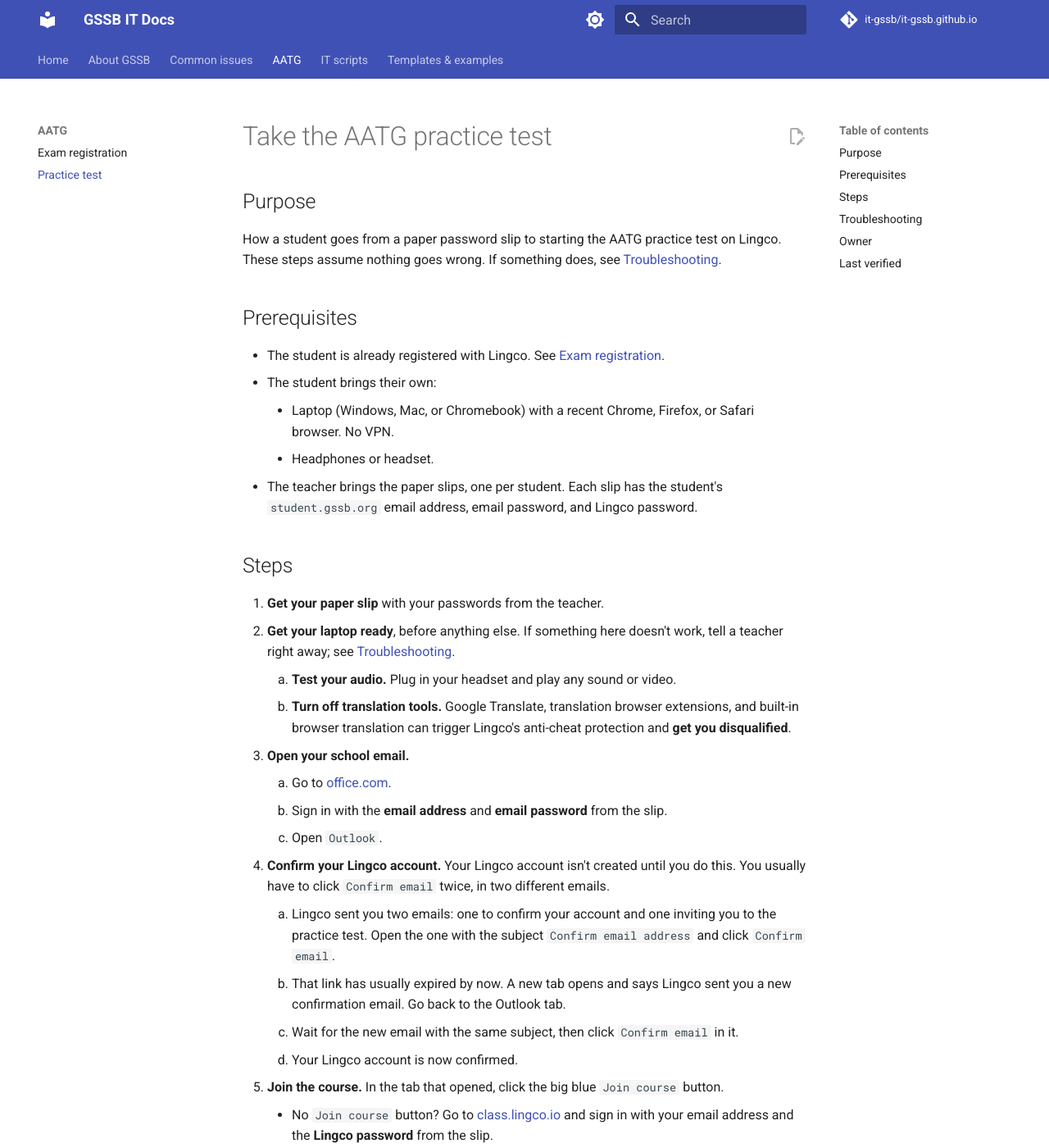
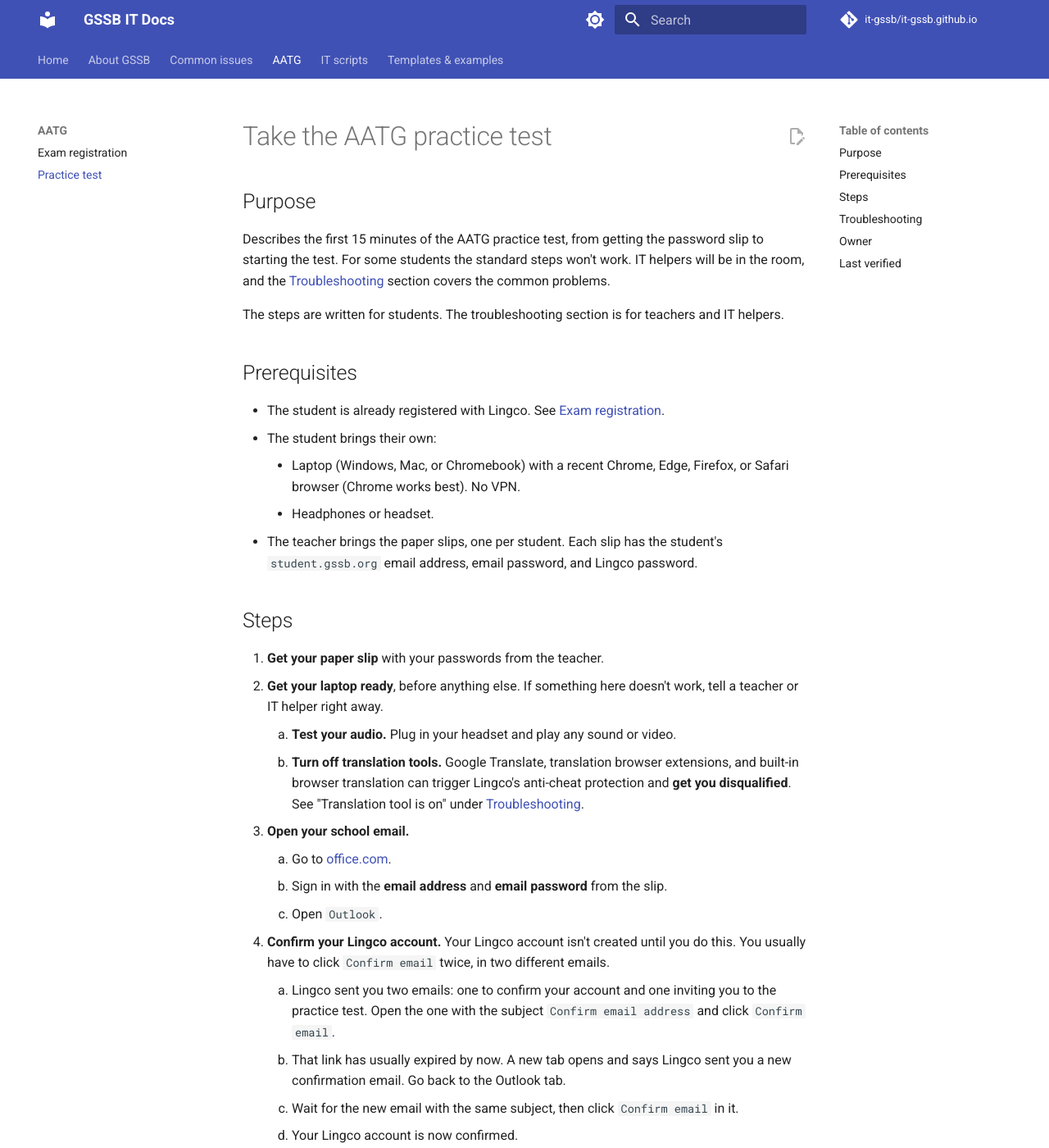
Before and after one commit to it-gssb/it-gssb.github.io, an MkDocs documentation site: the page built from docs/aatg/practice-test.md, in a window 1280 px wide and 1400 px high. Shown: the whole window at 82% size. Built offline with MkDocs 1.6.1 and Material for MkDocs 9.7.7, drawn with Linux system fonts in a browser that asks for light colours; comment, search, counter and statistics services are not loaded; some of the changed text lies outside the part shown.

Commit message:
Update AATG practice test docs and allow names in last verified (#17)
* update AATG practice test docs and allow names in last verified

* remove pr-description.md

```diff
--- a/docs/aatg/practice-test.md
+++ b/docs/aatg/practice-test.md
@@ -2,17 +2,21 @@
 
 ## Purpose
 
-How a student goes from a paper password slip to starting the AATG
-practice test on Lingco. These steps assume nothing goes wrong. If
-something does, see [Troubleshooting](#troubleshooting).
+Describes the first 15 minutes of the AATG practice test, from getting the
+password slip to starting the test. For some students the standard steps
+won't work. IT helpers will be in the room, and the
+[Troubleshooting](#troubleshooting) section covers the common problems.
+
+The steps are written for students. The troubleshooting section is for
+teachers and IT helpers.
 
 ## Prerequisites
 
 - The student is already registered with Lingco. See
   [Exam registration](index.md).
 - The student brings their own:
-    - Laptop (Windows, Mac, or Chromebook) with a recent Chrome, Firefox,
-      or Safari browser. No VPN.
+    - Laptop (Windows, Mac, or Chromebook) with a recent Chrome, Edge,
+      Firefox, or Safari browser (Chrome works best). No VPN.
     - Headphones or headset.
 - The teacher brings the paper slips, one per student. Each slip has the
   student's `student.gssb.org` email address, email password, and Lingco
@@ -22,13 +26,14 @@ something does, see [Troubleshooting](#troubleshooting).
 
 1. **Get your paper slip** with your passwords from the teacher.
 2. **Get your laptop ready**, before anything else. If something here
-   doesn't work, tell a teacher right away; see
-   [Troubleshooting](#troubleshooting).
+   doesn't work, tell a teacher or IT helper right away.
     1. **Test your audio.** Plug in your headset and play any sound or
        video.
     2. **Turn off translation tools.** Google Translate, translation
        browser extensions, and built-in browser translation can trigger
-       Lingco's anti-cheat protection and **get you disqualified**.
+       Lingco's anti-cheat protection and **get you disqualified**. See
+       "Translation tool is on" under
+       [Troubleshooting](#troubleshooting).
 3. **Open your school email.**
     1. Go to [office.com](https://www.office.com/).
     2. Sign in with the **email address** and **email password** from the
@@ -46,11 +51,11 @@ something does, see [Troubleshooting](#troubleshooting).
     3. Wait for the new email with the same subject, then click
        `Confirm email` in it.
     4. Your Lingco account is now confirmed.
-5. **Join the course.** In the tab that opened, click the big blue
-   `Join course` button.
-    - No `Join course` button? Go to
-      [class.lingco.io](https://class.lingco.io/) and sign in with your
-      email address and the **Lingco password** from the slip.
+5. **Join the course.** In the tab that opened when you clicked
+   `Confirm email` the second time, click the big blue `Join course`
+   button.
+    - No `Join course` button? See "No `Join course` button" under
+      [Troubleshooting](#troubleshooting).
 6. **Fill out the questionnaire.** Click `Start questionnaire`, near the
    bottom right, then answer all the questions.
 7. **Start the practice test.**
@@ -88,9 +93,9 @@ something does, see [Troubleshooting](#troubleshooting).
 
 ??? question "No `Join course` button after confirming the account"
 
-    Go to [class.lingco.io](https://class.lingco.io/) and sign in with your
-    `student.gssb.org` email address and the **Lingco password** from the
-    slip (not the email password).
+    Have the student go to [class.lingco.io](https://class.lingco.io/) and
+    sign in with their `student.gssb.org` email address and the **Lingco
+    password** from the slip (not the email password).
 
 ??? question "Student can't sign in to Lingco (password doesn't work)"
 
@@ -106,7 +111,7 @@ something does, see [Troubleshooting](#troubleshooting).
     1. Try a GSSB headset.
     2. Still no audio? Move the student to a GSSB laptop.
 
-??? question "Turn off translation tools"
+??? question "Translation tool is on"
 
     Translation tools can trigger anti-cheat protection and disqualify the
     student.
@@ -135,7 +140,8 @@ something does, see [Troubleshooting](#troubleshooting).
 
 ??? question "Browser is too old or not supported"
 
-    Lingco needs a recent version of Chrome, Firefox, or Safari.
+    Lingco needs a recent version of Chrome, Edge, Firefox, or Safari.
+    Chrome works best.
 
     1. Check whether another supported browser is already installed on the
        computer, and use that.
@@ -169,5 +175,4 @@ the IT volunteers' channel.
 
 ## Last verified
 
-Not yet verified (written from the IT team's description of the 2026
-practice test).
+2026-11-14, by Jöran.
```
Also changed, not shown: AGENTS.md (+1 -0 lines), docs/index.md (+3 -1 lines), docs/templates/common-issue-template.md (+1 -1 lines), docs/templates/how-to-template.md (+1 -1 lines).
